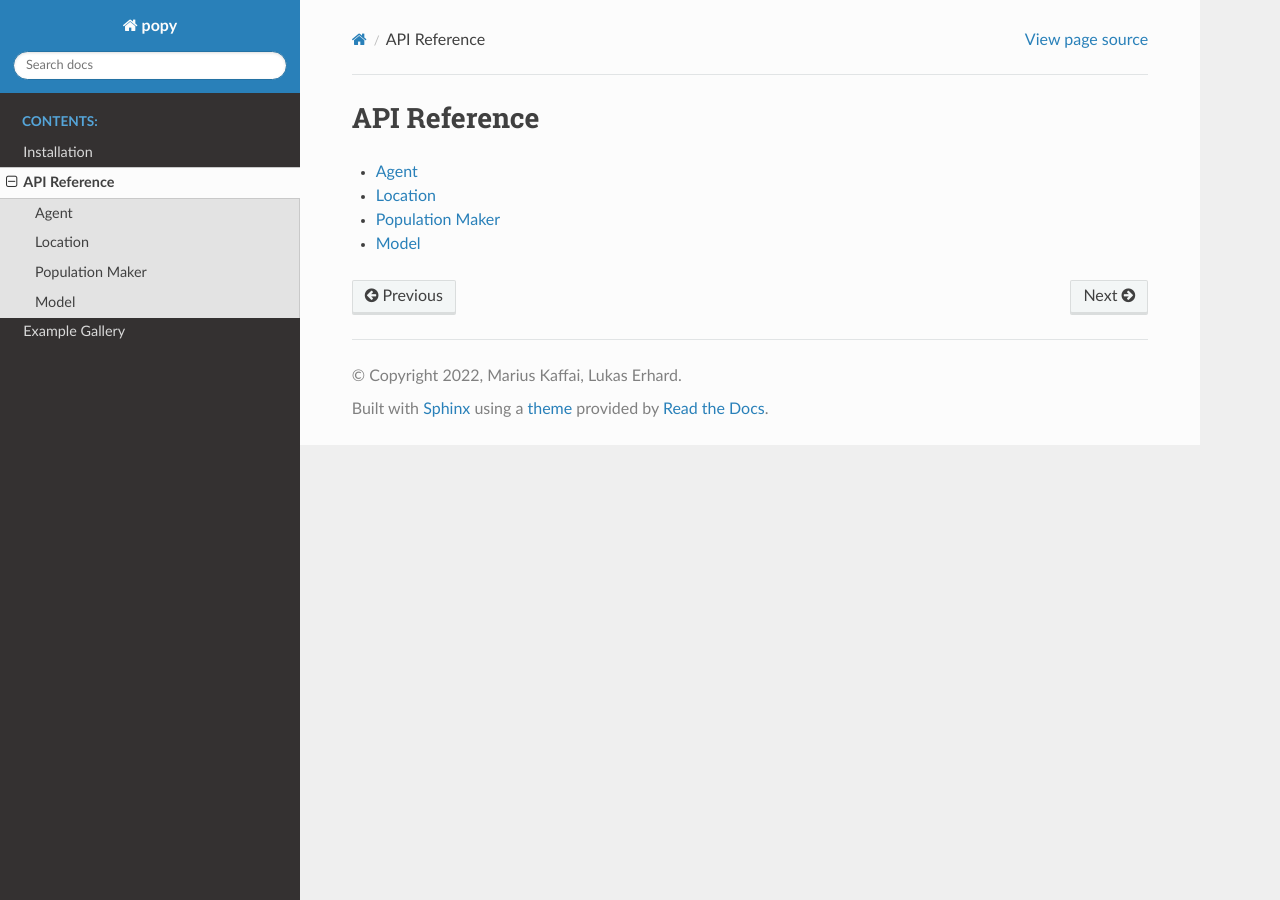
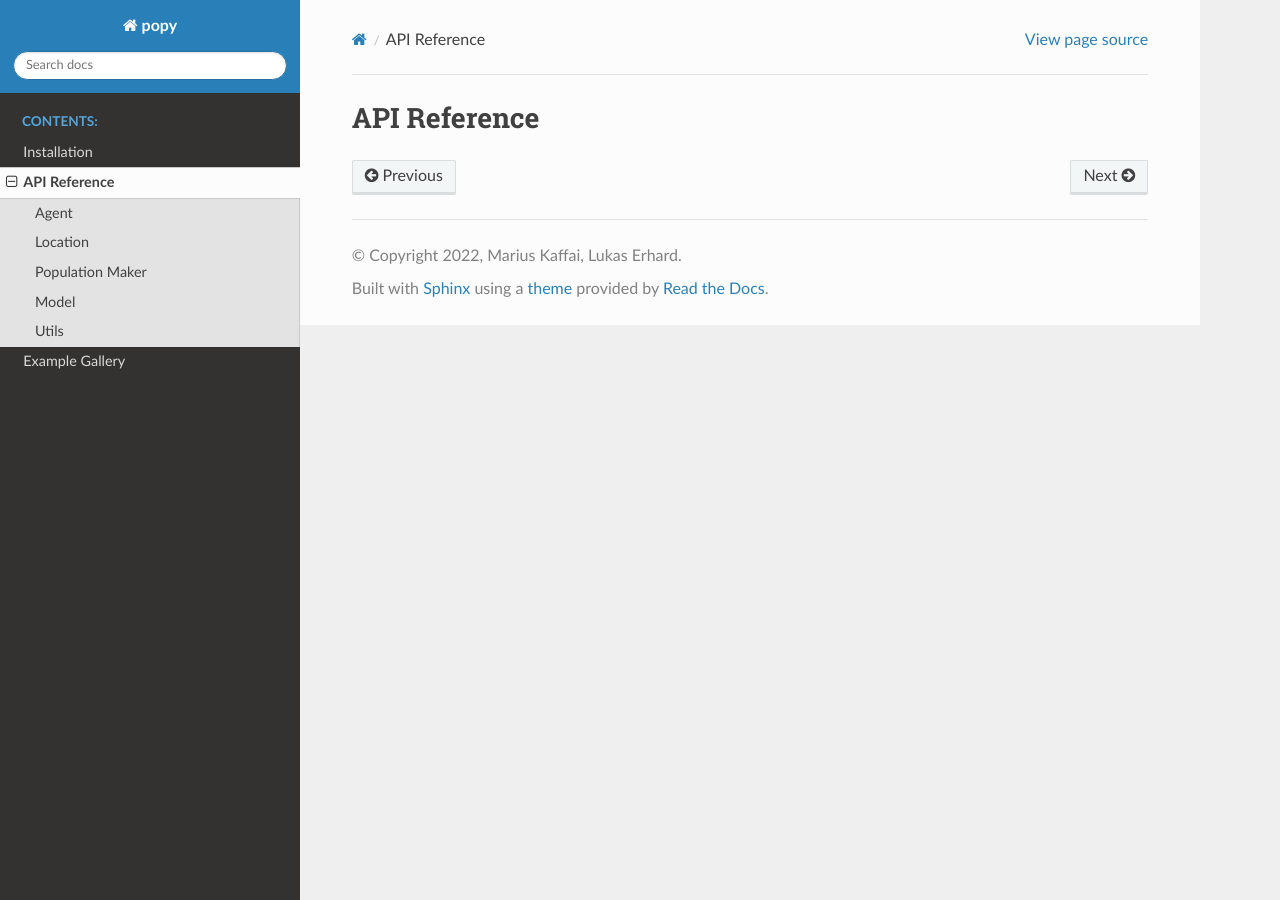
Before and after one commit to mariuzka/pop2net, a Sphinx documentation site: the page built from docs/api/index.rst, in a window 1280 px wide. Built offline with Sphinx 7.4.7 and the Read the Docs theme 2.0.0, drawn with Linux system fonts in a browser that asks for light colours.

Commit message:
include utils in documentation

```diff
--- a/docs/api/index.rst
+++ b/docs/api/index.rst
@@ -4,9 +4,10 @@ API Reference
 .. :caption: Contents
 
 .. toctree::
-   :maxdepth: 3
+   :hidden:
 
    agent
    location
    popmaker
    model
+   utils
```
Also changed, not shown: docs/api/utils.rst (added, +7 -0 lines).
